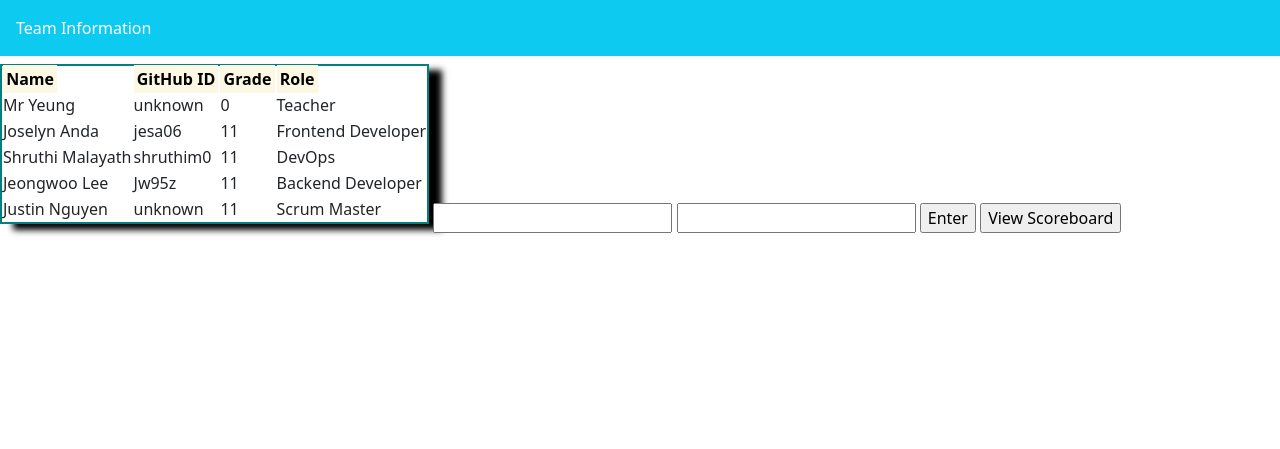
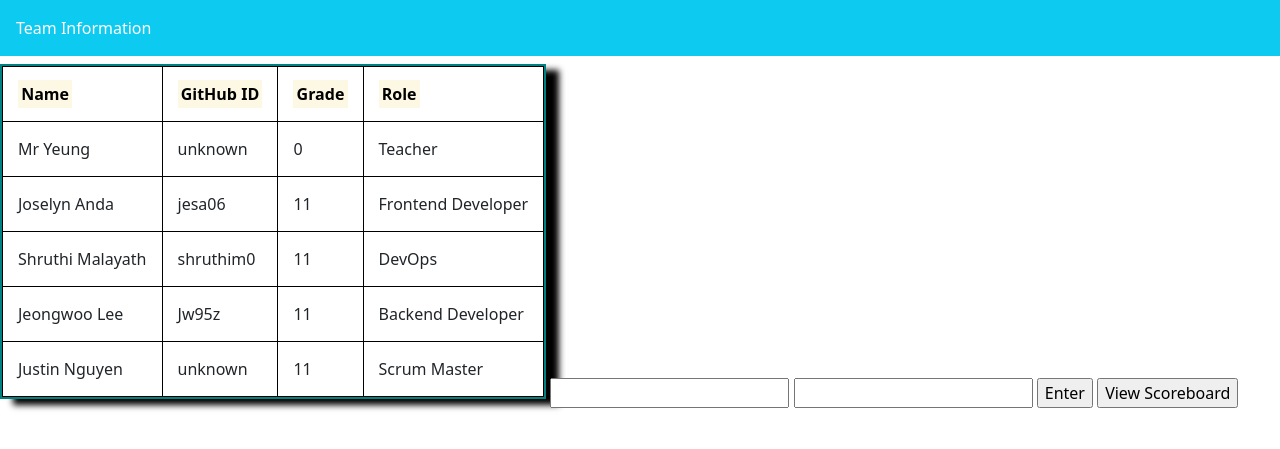
Before and after one commit to jesa06/groupflask, a Flask app: page /stub/ in a window 1280 px wide. Shown: the part 106-555 px from the top of the page. Run offline with Flask 2, Linux system fonts and the light colour scheme.

Commit message:
scoreboard append and table

```diff
--- a/templates/stub.html
+++ b/templates/stub.html
@@ -156,16 +156,12 @@
 
     function display_array() {
         var e = "<table>";
-        alert(e);
         e += "<tr><td>Player</td><td>Score</td></tr>";
-        alert(e);
 
         for (var x=0; x<arrayName.length; x++) {
             e += "<tr><td>" + arrayName[x] + "</td><td>" + arrayScore[x] + "</td></tr>";
-            alert(e);
         }
         e += "</table>";
-        alert(e);
 
         document.getElementById("Result").innerHTML = e;
     }
@@ -173,6 +169,16 @@
 
 <html>
     <head>
+        <style>
+            table, th, td {
+              border: 1px solid black;
+            }
+            th, td {
+                padding: 15px;
+                border: 1px solid black;
+            }
+
+        </style>
     <meta charset=utf-8 />
     <title>Tetris Scoreboard</title>
     <style>
```
